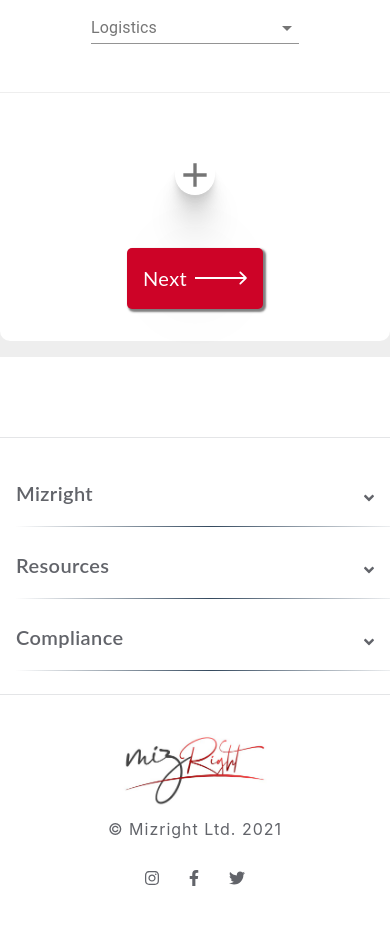
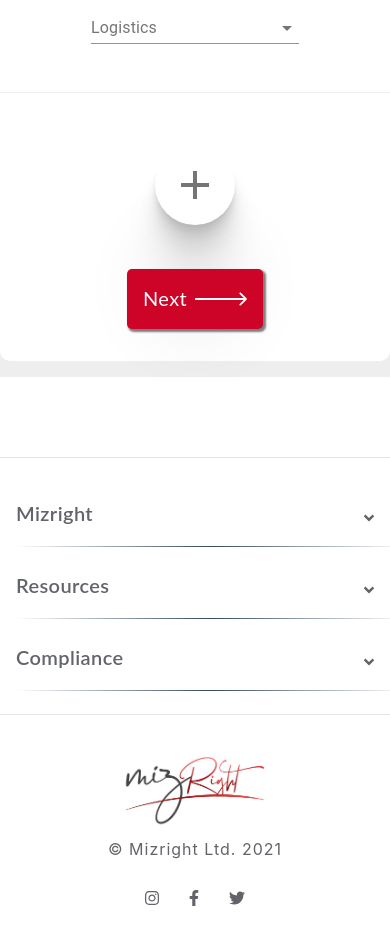
Before and after one commit to skylineCodes/mizright-frontend, a Next.js app: page /booking in a window 390 px wide. Shown: the part 1100-2030 px from the top of the page. Built offline with nearby package versions, Linux system fonts and the light colour scheme.

Commit message:
Add button on wizard updated

```diff
--- a/components/Booking.js
+++ b/components/Booking.js
@@ -908,7 +908,7 @@
               <div className={bookingStyles.add_button}>
                 <IconButton>
                   <Add
-                    style={{ fontSize: 40, borderRadius: '50%' }}
+                    style={{ borderRadius: '50%' }}
                     className={bookingStyles.add_button_icon}
                     onClick={() => {
                       hideMobileDiv();
@@ -1473,7 +1473,7 @@
                 <div className={bookingStyles.add_button}>
                   <IconButton>
                     <Add
-                      style={{ fontSize: 40, borderRadius: '50%' }}
+                      style={{ borderRadius: '50%' }}
                       className={bookingStyles.add_button_icon}
                       onClick={() => {
                         hideDiv();
--- a/styles/Booking.module.scss
+++ b/styles/Booking.module.scss
@@ -1072,7 +1072,8 @@
                         border-radius: 50%;
 
                         .add_button_icon {
-                            font-size: 25px;
+                            font-size: 5rem;
+                            padding: 1rem 1rem;
                             box-shadow:
                                 0 2.8px 2.2px rgba(0, 0, 0, 0.034),
                                 0 6.7px 5.3px rgba(0, 0, 0, 0.048),
@@ -1603,11 +1604,10 @@
                 .add_button {
                     cursor: pointer;
                     color: #6a6a6a;
-                    padding: .6rem;
-                    border-radius: 50%;
 
                     .add_button_icon {
-                        font-size: 25px;
+                        font-size: 5rem;
+                        padding: 1rem 1rem;
                         box-shadow:
                             0 2.8px 2.2px rgba(0, 0, 0, 0.034),
                             0 6.7px 5.3px rgba(0, 0, 0, 0.048),
```
Lines whose indentation alone changed are shown as unchanged.
